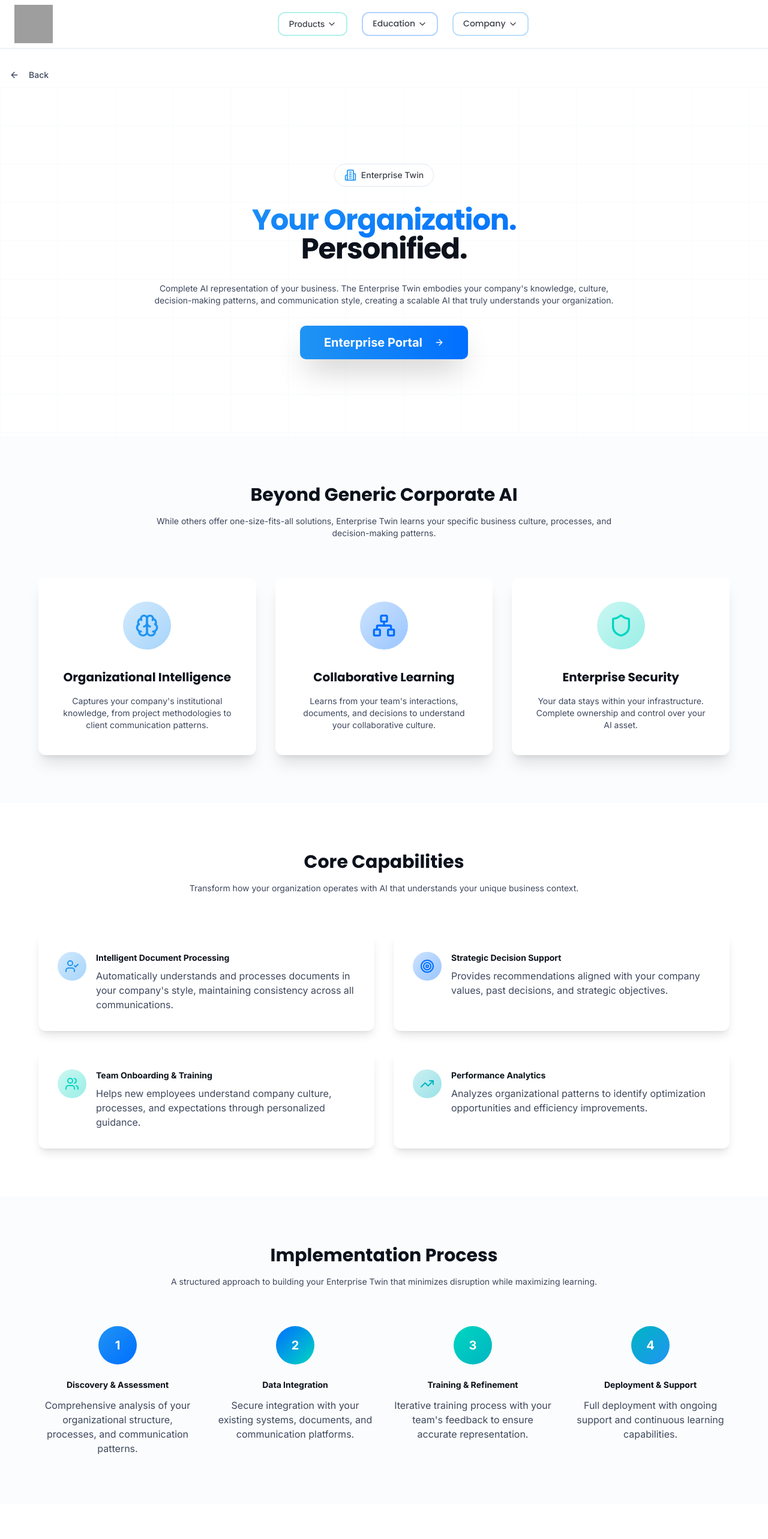
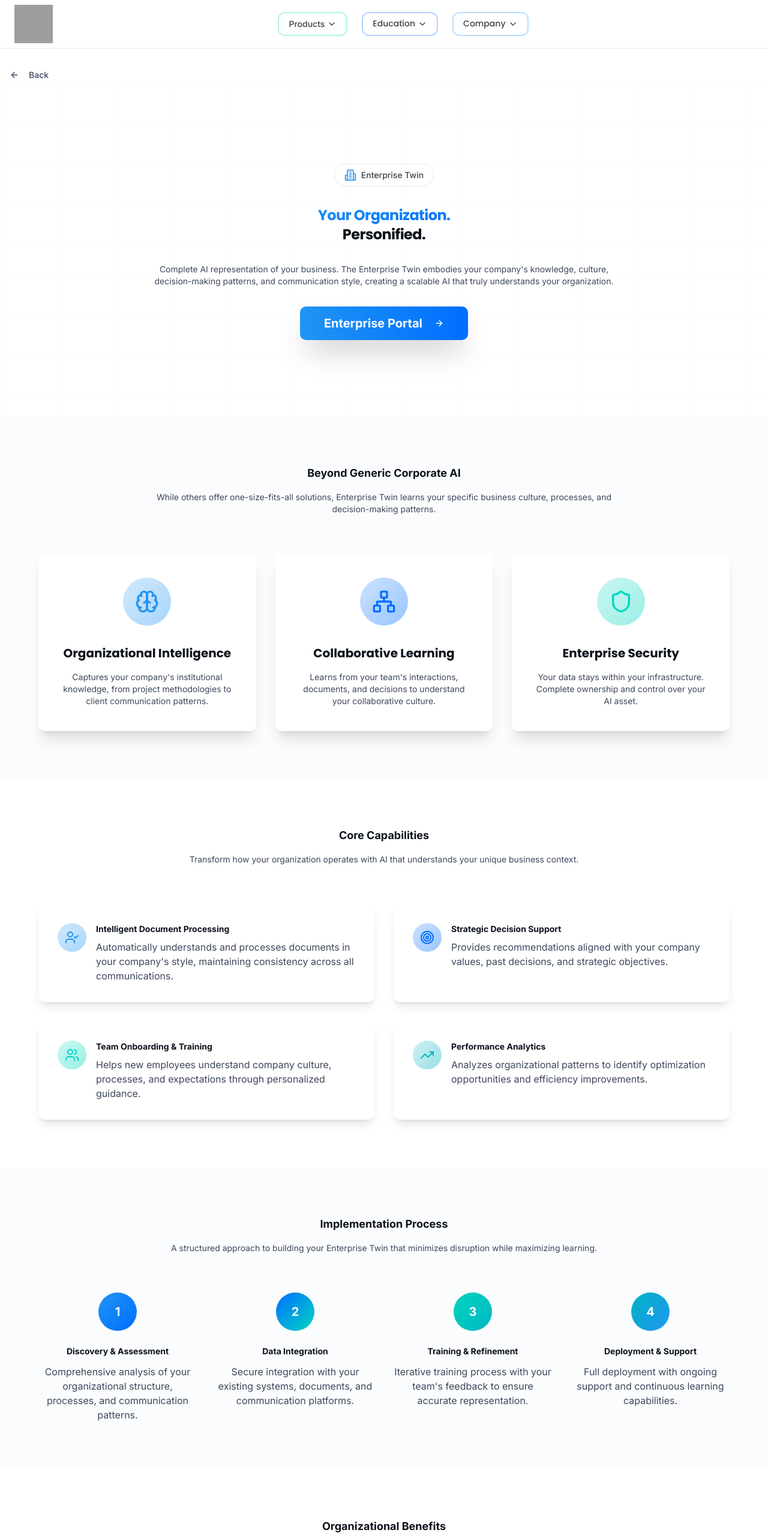
Before and after one commit to MutaiG/AnansiAI-Website, a React (Vite) app: page /products/enterprise-twin in a window 1280 px wide. Shown: the top 2566 px of the page at 60% size. Built offline with nearby package versions, Linux system fonts and the light colour scheme; grey boxes are pictures that could not be loaded; the HTML template or start-up script is replaced by a standard one.

Commit message:
Fix oversized main headers across all pages
cgen-481ff4696f1240779ff76cfb6f7166ca

```diff
--- a/src/pages/AdultTwin.tsx
+++ b/src/pages/AdultTwin.tsx
@@ -47,7 +47,7 @@ const AdultTwin = () => {
               Adult Twin
             </div>
 
-            <h1 className="text-2xl sm:text-3xl md:text-4xl lg:text-5xl font-bold tracking-tight font-poppins mb-8">
+            <h1 className="text-lg sm:text-xl md:text-xl lg:text-2xl font-bold tracking-tight font-poppins mb-8">
               <span className="bg-gradient-to-br from-logo-blue to-cyber-blue bg-clip-text text-transparent">
                 Stay relevant.
               </span>
@@ -85,7 +85,7 @@ const AdultTwin = () => {
       <section className="py-20 bg-muted/30">
         <div className="container mx-auto px-4">
           <div className="text-center mb-16">
-            <h2 className="text-2xl lg:text-3xl font-bold font-poppins mb-4">
+            <h2 className="text-sm sm:text-base lg:text-lg font-bold font-poppins mb-4">
               Why Adults Need Their Own Twin
             </h2>
           </div>
@@ -139,7 +139,7 @@ const AdultTwin = () => {
       <section className="py-20">
         <div className="container mx-auto px-4">
           <div className="text-center mb-16">
-            <h2 className="text-2xl lg:text-3xl font-bold font-poppins mb-4">
+            <h2 className="text-sm sm:text-base lg:text-lg font-bold font-poppins mb-4">
               How It Works
             </h2>
           </div>
@@ -190,7 +190,7 @@ const AdultTwin = () => {
       <section className="py-20 bg-muted/30">
         <div className="container mx-auto px-4">
           <div className="text-center mb-16">
-            <h2 className="text-2xl lg:text-3xl font-bold font-poppins mb-4">
+            <h2 className="text-sm sm:text-base lg:text-lg font-bold font-poppins mb-4">
               Who It's For
             </h2>
           </div>
@@ -244,7 +244,7 @@ const AdultTwin = () => {
       <section className="py-20">
         <div className="container mx-auto px-4">
           <div className="text-center mb-16">
-            <h2 className="text-2xl lg:text-3xl font-bold font-poppins mb-4">
+            <h2 className="text-sm sm:text-base lg:text-lg font-bold font-poppins mb-4">
               Course Disciplines Available
             </h2>
             <p className="text-xl text-muted-foreground">
--- a/src/pages/EnterpriseTwin.tsx
+++ b/src/pages/EnterpriseTwin.tsx
@@ -46,7 +46,7 @@ const EnterpriseTwin = () => {
               Enterprise Twin
             </div>
 
-            <h1 className="text-2xl sm:text-3xl md:text-4xl lg:text-5xl font-bold tracking-tight font-poppins mb-8">
+            <h1 className="text-lg sm:text-xl md:text-xl lg:text-2xl font-bold tracking-tight font-poppins mb-8">
               <span className="bg-gradient-to-br from-cyber-blue to-logo-blue bg-clip-text text-transparent">
                 Your Organization.
               </span>
@@ -82,7 +82,7 @@ const EnterpriseTwin = () => {
       <section className="py-20 bg-muted/30">
         <div className="container mx-auto px-4">
           <div className="text-center mb-16">
-            <h2 className="text-2xl lg:text-3xl font-bold font-poppins mb-4">
+            <h2 className="text-sm sm:text-base lg:text-lg font-bold font-poppins mb-4">
               Beyond Generic Corporate AI
             </h2>
             <p className="text-sm text-muted-foreground max-w-3xl mx-auto">
@@ -143,7 +143,7 @@ const EnterpriseTwin = () => {
       <section className="py-20">
         <div className="container mx-auto px-4">
           <div className="text-center mb-16">
-            <h2 className="text-2xl lg:text-3xl font-bold font-poppins mb-4">
+            <h2 className="text-sm sm:text-base lg:text-lg font-bold font-poppins mb-4">
               Core Capabilities
             </h2>
             <p className="text-sm text-muted-foreground max-w-3xl mx-auto">
@@ -237,7 +237,7 @@ const EnterpriseTwin = () => {
       <section className="py-20 bg-muted/30">
         <div className="container mx-auto px-4">
           <div className="text-center mb-16">
-            <h2 className="text-2xl lg:text-3xl font-bold font-poppins mb-4">
+            <h2 className="text-sm sm:text-base lg:text-lg font-bold font-poppins mb-4">
               Implementation Process
             </h2>
             <p className="text-sm text-muted-foreground max-w-3xl mx-auto">
@@ -298,7 +298,7 @@ const EnterpriseTwin = () => {
       <section className="py-20">
         <div className="container mx-auto px-4">
           <div className="text-center mb-16">
-            <h2 className="text-2xl lg:text-3xl font-bold font-poppins mb-4">
+            <h2 className="text-sm sm:text-base lg:text-lg font-bold font-poppins mb-4">
               Organizational Benefits
             </h2>
           </div>
--- a/src/pages/StudentTwin.tsx
+++ b/src/pages/StudentTwin.tsx
@@ -90,7 +90,7 @@ const StudentTwin = () => {
       <section className="py-20 bg-muted/30">
         <div className="container mx-auto px-4">
           <div className="text-center mb-16">
-            <h2 className="text-2xl lg:text-lg font-bold font-poppins mb-4">
+            <h2 className="text-sm sm:text-base lg:text-lg font-bold font-poppins mb-4">
               What Makes It Special?
             </h2>
           </div>
@@ -148,7 +148,7 @@ const StudentTwin = () => {
       <section className="py-20">
         <div className="container mx-auto px-4">
           <div className="text-center mb-16">
-            <h2 className="text-2xl lg:text-lg font-bold font-poppins mb-4">
+            <h2 className="text-sm sm:text-base lg:text-lg font-bold font-poppins mb-4">
               How It Works
             </h2>
           </div>
@@ -195,7 +195,7 @@ const StudentTwin = () => {
       <section className="py-20 bg-muted/30">
         <div className="container mx-auto px-4">
           <div className="text-center mb-16">
-            <h2 className="text-2xl lg:text-lg font-bold font-poppins mb-4">
+            <h2 className="text-sm sm:text-base lg:text-lg font-bold font-poppins mb-4">
               Who It's For
             </h2>
             <p className="text-sm text-muted-foreground max-w-2xl mx-auto">
--- a/src/pages/TwinWorkbench.tsx
+++ b/src/pages/TwinWorkbench.tsx
@@ -46,7 +46,7 @@ const TwinWorkbench = () => {
               Twin Workbench
             </div>
 
-            <h1 className="text-2xl sm:text-3xl md:text-4xl lg:text-5xl font-bold tracking-tight mb-4 sm:mb-6">
+            <h1 className="text-lg sm:text-xl md:text-xl lg:text-2xl font-bold tracking-tight mb-4 sm:mb-6">
               <span className="bg-gradient-to-br from-ai-accent to-cyber-blue bg-clip-text text-transparent">
                 Your Twin's
               </span>
```
